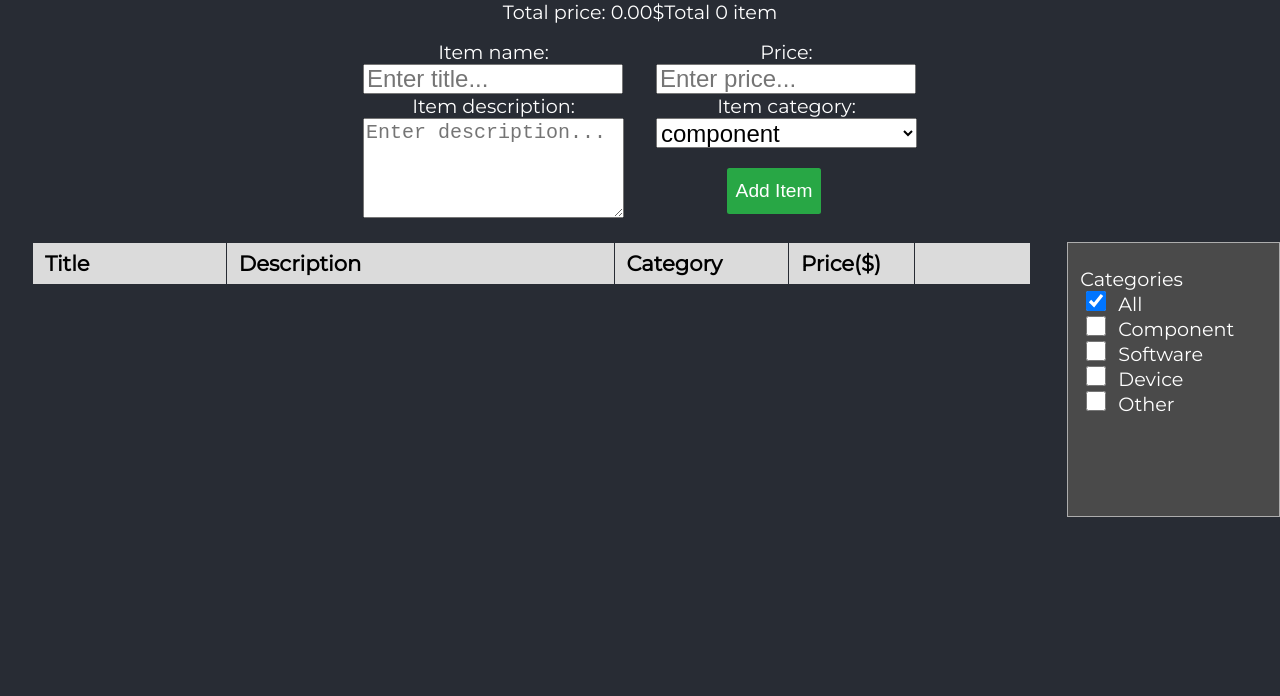
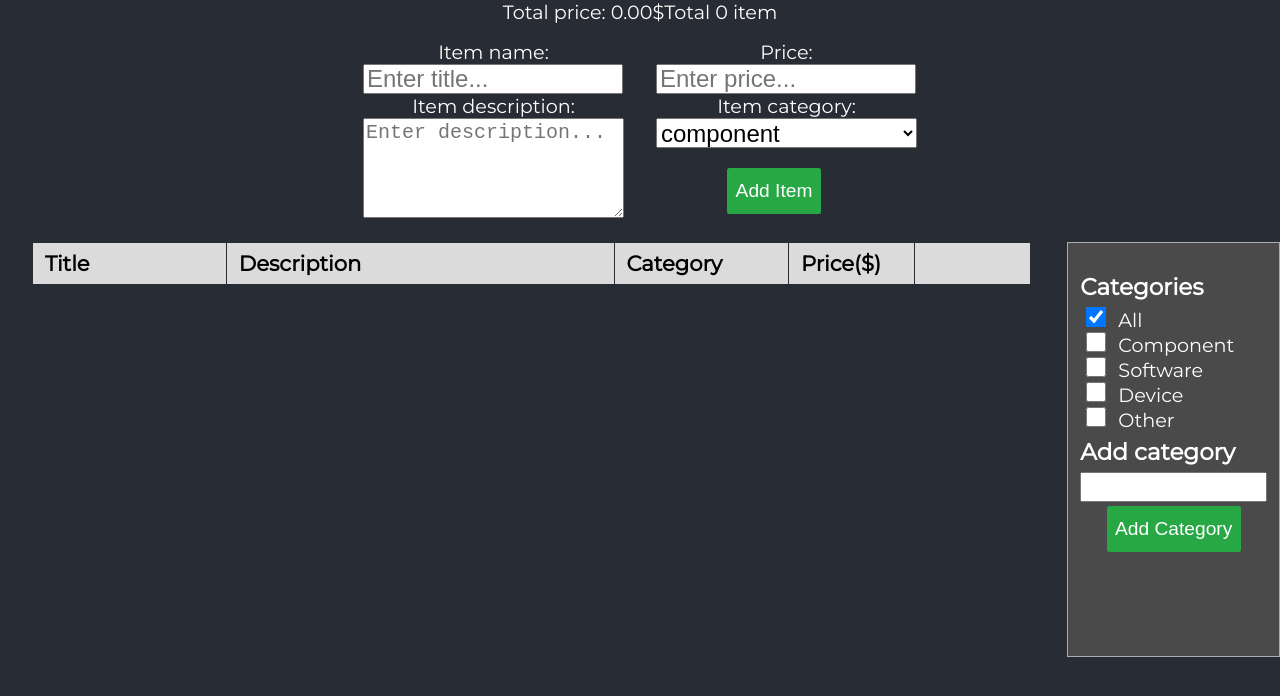
Before and after one commit to olaftarlowski/mdb-task, a React (Create React App) app: page / in a window 1280 px wide. Shown: the top 696 px of the page. Built offline with nearby package versions, Linux system fonts and the light colour scheme; a web font is replaced by a local one.

Commit message:
new category can be created now, however getting local storage filters items without inital categories

```diff
--- a/src/App.js
+++ b/src/App.js
@@ -46,12 +46,20 @@ const getLocalStorage = () => {
 };
 
 const App = () => {
-  const [fullList, setFullList] = useState(getLocalStorage());
+  const [categoriesList, setCategoriesList] = useState([
+    "all",
+    "component",
+    "software",
+    "device",
+    "other",
+  ]);
+  const [fullList, setFullList] = useState(
+    getLocalStorage().filter((el) => {
+      return categoriesList.includes(el.category);
+    })
+  );
   const [totalPrice, setTotalPrice] = useState(0);
-  const [
-    categoriesList,
-    //  setCategoriesList
-  ] = useState(["all", "component", "software", "device", "other"]);
+
   const [activeCategories, setActiveCategories] = useState(["all"]);
   const [isEditing, setIsEditing] = useState(false);
   const [editedItem, setEditedItem] = useState({});
@@ -151,6 +159,7 @@ const App = () => {
           />
         </div>
         <SideMenu
+          newCategoryItem={setCategoriesList}
           checkStatus={activeCategories}
           categoriesList={categoriesList}
           filterCheckbox={filterCheckbox}
--- a/src/components/SideMenu/SideMenu.js
+++ b/src/components/SideMenu/SideMenu.js
@@ -1,13 +1,20 @@
-import React from "react";
+import React, { useState } from "react";
 import styled from "styled-components";
+import Button from "../../UI/Button";
+
 const SideMenuWrapper = styled.aside`
   background-color: #4a4a4a;
   text-align: left;
   height: fit-content;
-  padding: 24px 0 100px 12px;
+  padding: 24px 12px 100px 12px;
   border: 1px solid #adadad;
 
-  input {
+  h3 {
+    font-size: 1.2em;
+    margin: 6px 0;
+  }
+
+  input[type="checkbox"] {
     margin: 0 6px;
     width: 20px;
     height: 20px;
@@ -17,14 +24,39 @@ const SideMenuWrapper = styled.aside`
     padding: 0 6px;
     text-transform: capitalize;
   }
+
+  form {
+    display: flex;
+    flex-direction: column;
+    justify-content: flex-start;
+    align-items: flex-start;
+
+    input[type="text"] {
+      width: 100%;
+      height: 30px;
+      font-size: 24px;
+    }
+  }
 `;
 
 const SideMenu = (props) => {
+  const [newCategory, setNewCategory] = useState("");
+  const submitNewCategoryHandler = (e) => {
+    e.preventDefault();
+    if (newCategory === "") {
+      return;
+    }
+    console.log(newCategory);
+    props.newCategoryItem((prevState) => {
+      return [...prevState, newCategory];
+    });
+  };
   const isIn = props.checkStatus;
-  //   console.log(isIn);
+
   return (
     <SideMenuWrapper>
-      <span>Categories</span>
+      <h3>Categories</h3>
+      <div>
         {props.categoriesList.map((itemName, index) => {
           return (
             <div key={index}>
@@ -40,6 +72,20 @@ const SideMenu = (props) => {
             </div>
           );
         })}
+      </div>
+      <div>
+        <h3>Add category</h3>
+        <form onSubmit={submitNewCategoryHandler}>
+          <label htmlFor="addCategory"></label>
+          <input
+            name="addCategory"
+            type="text"
+            autoComplete="off"
+            onChange={(e) => setNewCategory(e.target.value)}
+          />
+          <Button type="submit">Add category</Button>
+        </form>
+      </div>
     </SideMenuWrapper>
   );
 };
```
Lines whose indentation alone changed are shown as unchanged.
